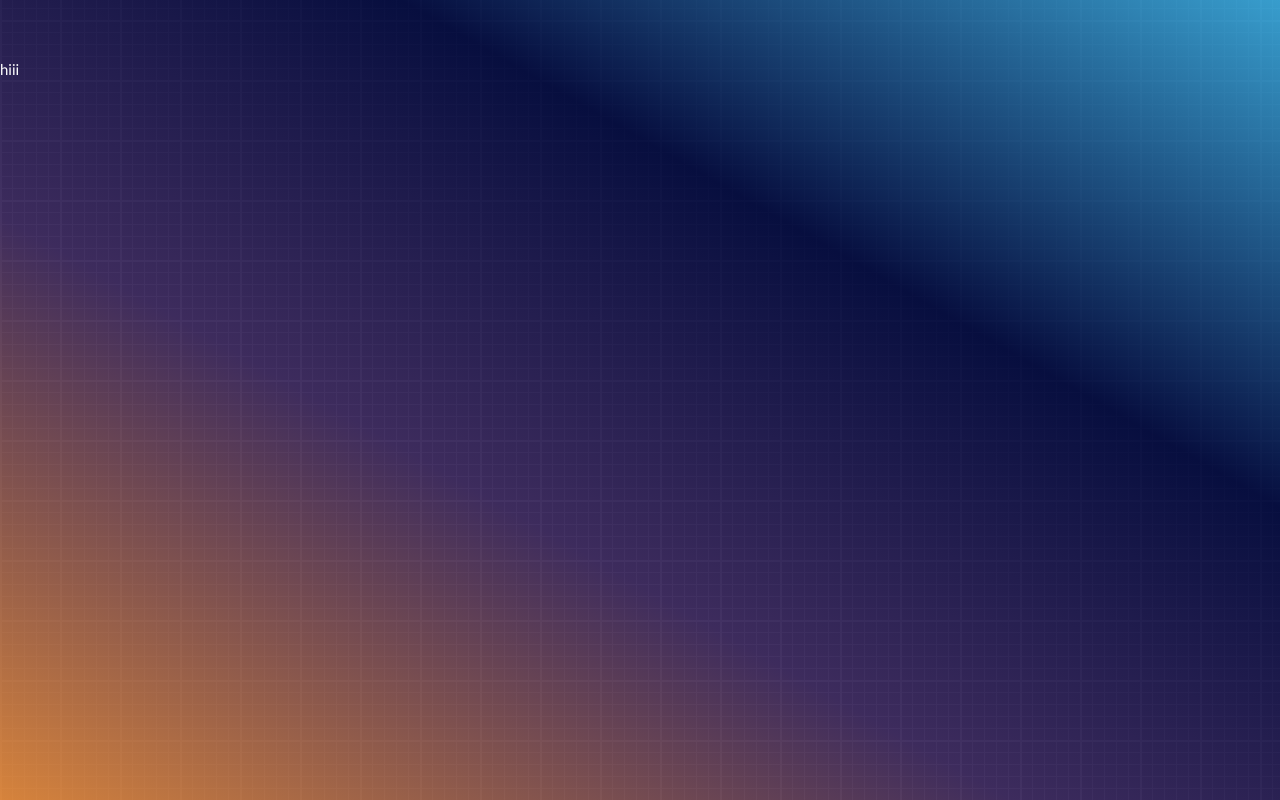
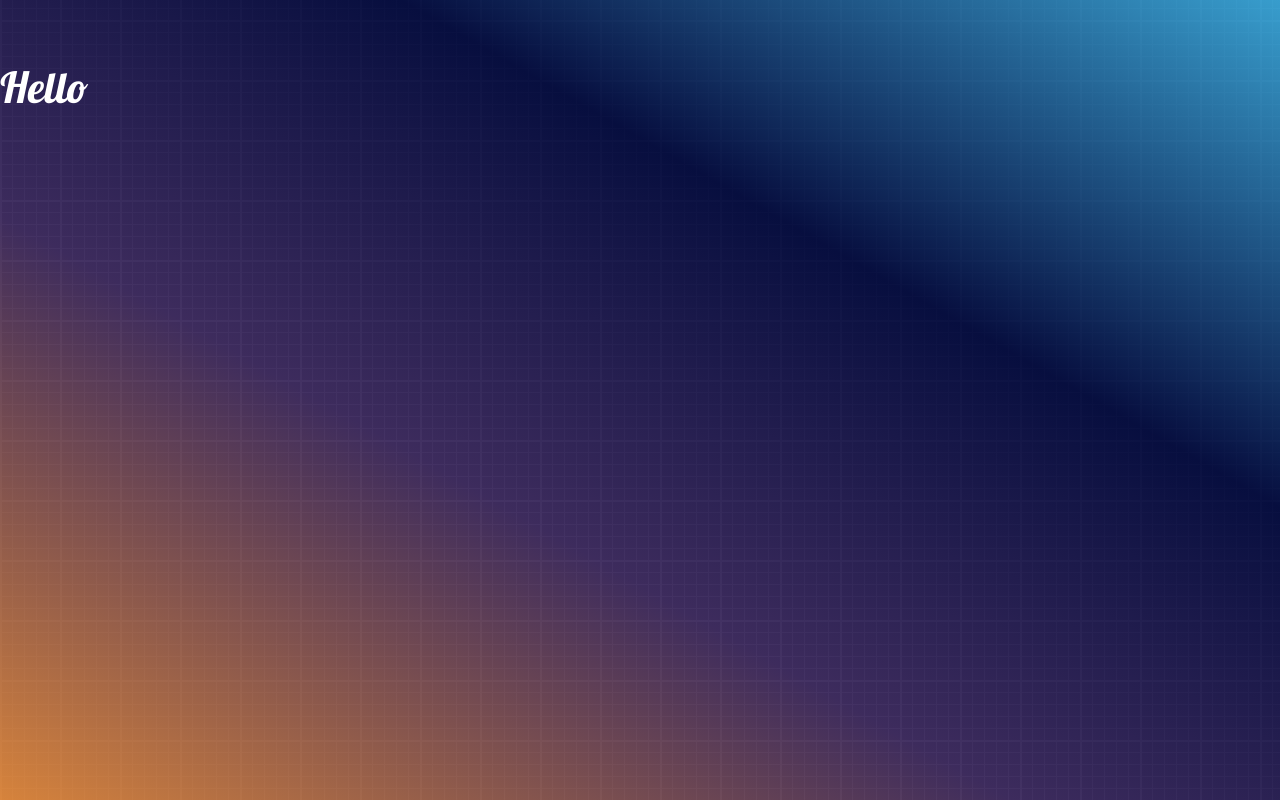
Before and after one commit to ddoodm/Deinyon24, a React app: page / in a window 1280 px wide. Built offline with nearby package versions, Linux system fonts and the light colour scheme; the HTML template or start-up script is replaced by a standard one.

Commit message:
cursive font

```diff
--- a/src/home/home.css
+++ b/src/home/home.css
@@ -1,3 +1,5 @@
+@import url('https://fonts.googleapis.com/css?family=Lobster&display=swap');
+
 :root {
     --grid-size: 60px;
     --grid-size-small: calc(var(--grid-size) * 0.2);
@@ -23,3 +25,8 @@
     font-family: 'Gill Sans', 'Gill Sans MT', Calibri, 'Trebuchet MS', sans-serif;
     font-size: 15px;
 }
+
+.cursiveHeading {
+  font-family: 'Lobster', cursive;
+  font-size: 32pt;
+}
--- a/src/home/home.tsx
+++ b/src/home/home.tsx
@@ -6,7 +6,9 @@ export const Home = () => {
     return (
         <div className={styles.body}>
             <BigHero>
-                hiii
+                <span className={styles.cursiveHeading}>
+                    Hello
+                </span>
             </BigHero>
         </div>
     );
```
